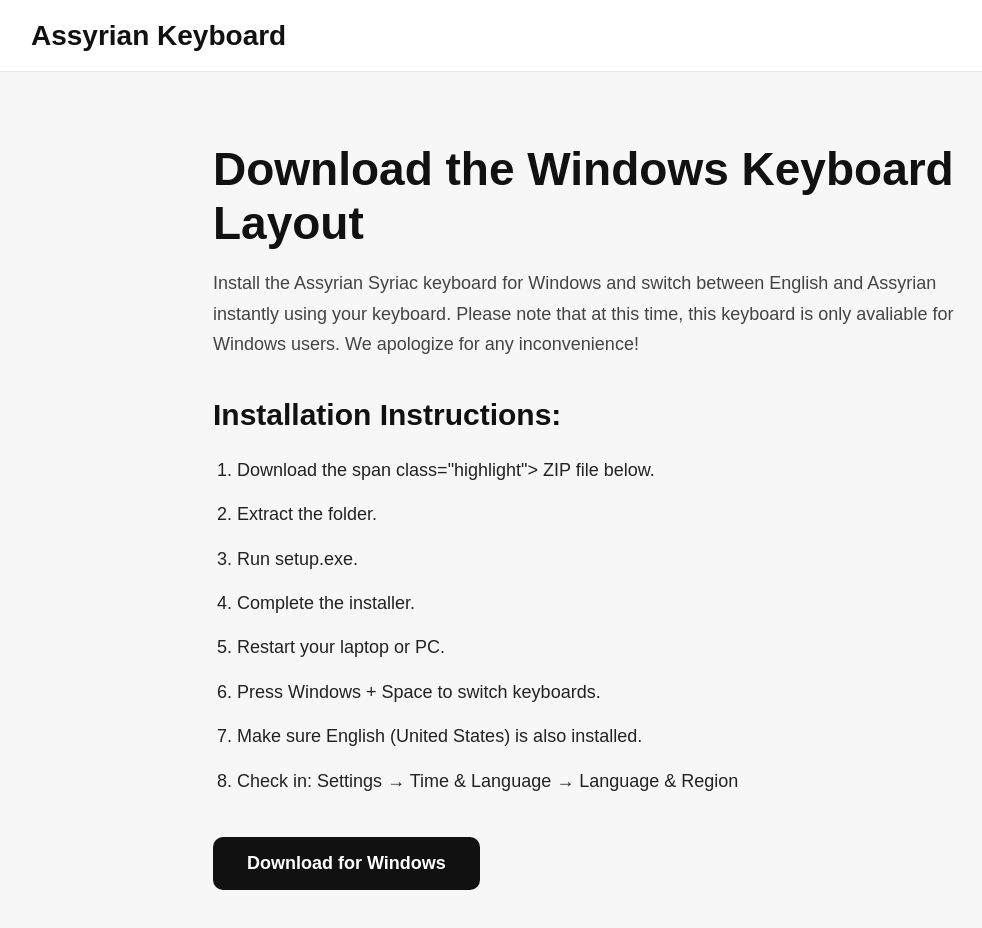
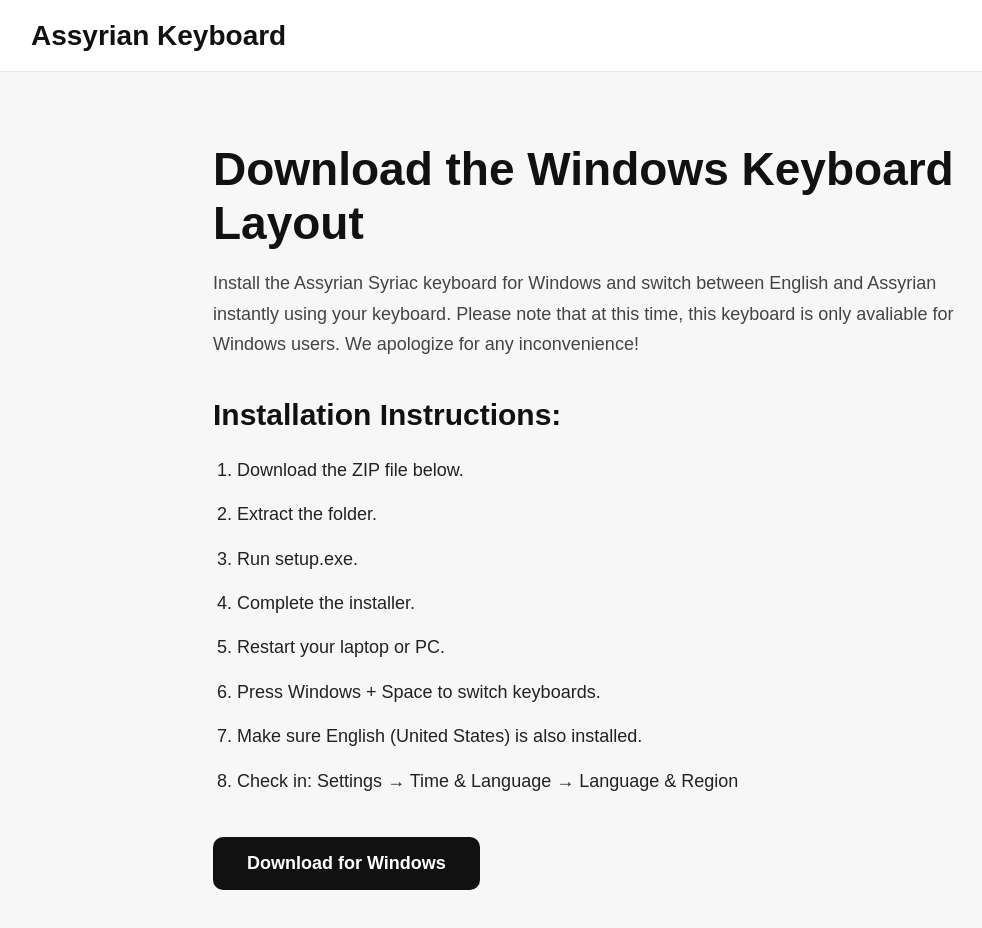
Before and after one commit to diegoyaldo/assyriankeyboard, a plain HTML site: page index.html in a window 1280 px wide. Shown: the whole page, without its empty margins (17-999 px from the left). Drawn offline with Linux system fonts and the light colour scheme.

Commit message:
Update index.html

```diff
--- a/index.html
+++ b/index.html
@@ -145,7 +145,7 @@
     <h3 class="section-title">Installation Instructions:</h3>
 
     <ol class="instructions">
-        <li>Download the span class="highlight"> ZIP file below.</li>
+        <li>Download the ZIP file below.</li>
         <li>Extract the folder.</li>
         <li>Run setup.exe.</li>
         <li>Complete the installer.</li>
```
